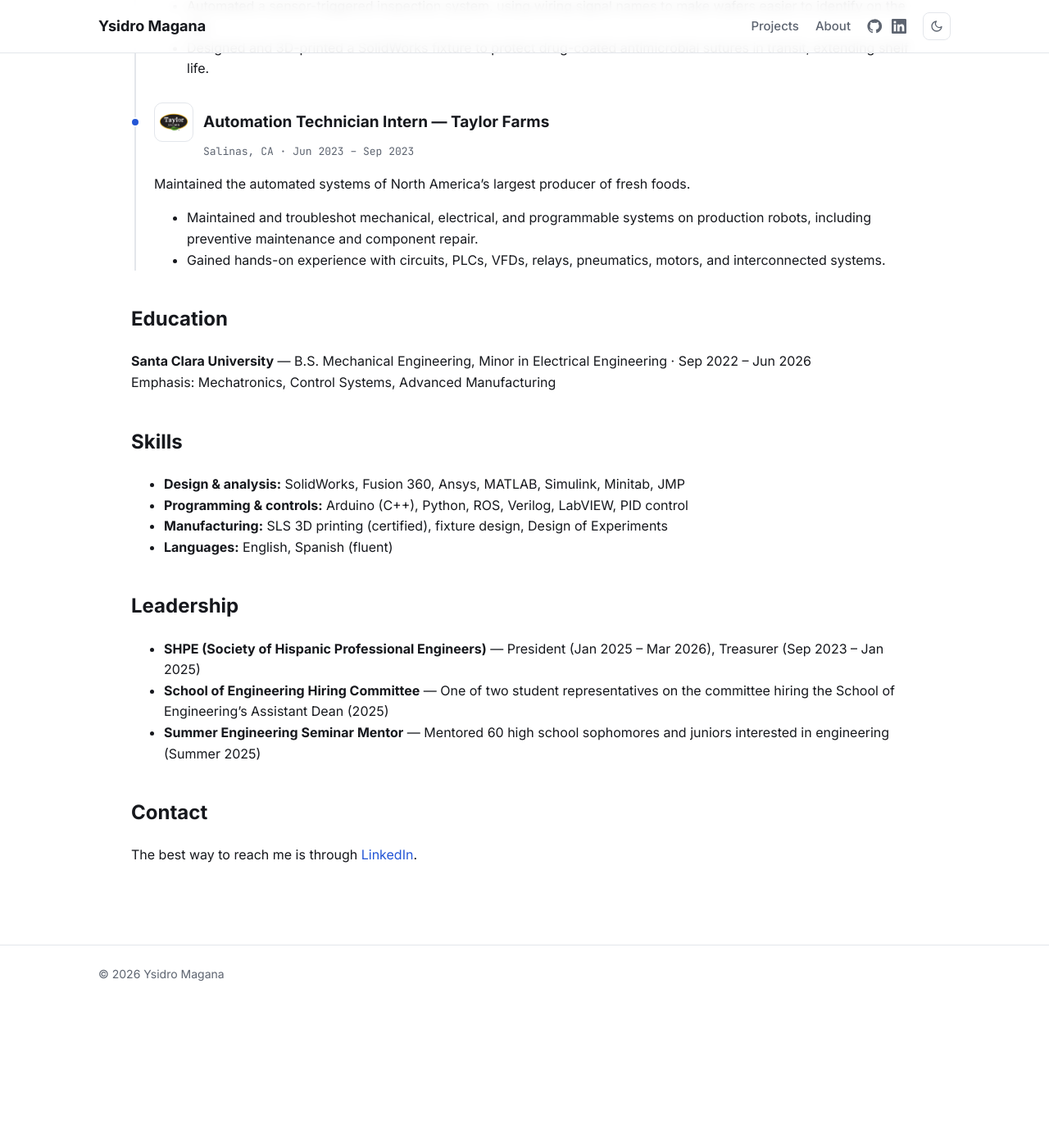
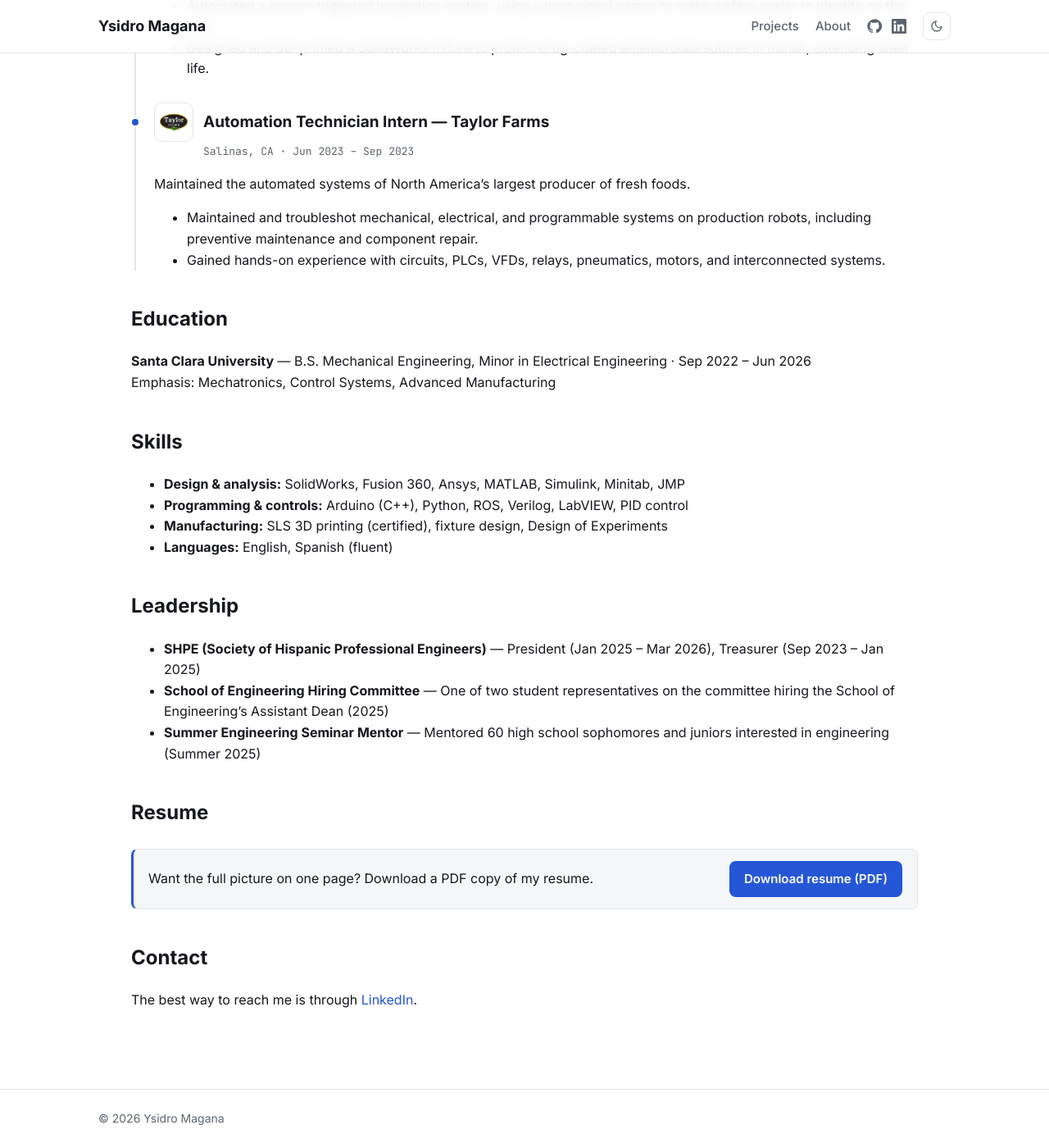
Before and after one commit to ymagana14/ymagana14.github.io, a Jekyll site: the page built from about.md, in a window 1280 px wide and 1400 px high, scrolled down 1586 px. Shown: the whole window at 82% size. Built offline with Jekyll 4.4.1, drawn with Linux system fonts in a browser that asks for light colours; before the commit the page ends 2809 px from its top, so only the background shows below that.

Commit message:
Add resume download section to About page
Co-Authored-By: Claude Opus 5.5 <noreply@anthropic.com>

```diff
--- a/about.md
+++ b/about.md
@@ -77,6 +77,14 @@ Maintained the automated systems of North America's largest producer of fresh fo
 - **School of Engineering Hiring Committee** — One of two student representatives on the committee hiring the School of Engineering's Assistant Dean (2025)
 - **Summer Engineering Seminar Mentor** — Mentored 60 high school sophomores and juniors interested in engineering (Summer 2025)
 
+## Resume
+
+<div class="callout resume-callout" markdown="1">
+Want the full picture on one page? Download a PDF copy of my resume.
+
+<a class="button" href="/assets/Ysidro_Magana_Resume.pdf" download="Ysidro_Magana_Resume.pdf">Download resume (PDF)</a>
+</div>
+
 ## Contact
 
 The best way to reach me is through [LinkedIn](https://www.linkedin.com/in/ysidro-magana).
--- a/assets/css/site.css
+++ b/assets/css/site.css
@@ -162,6 +162,13 @@ a:hover { text-decoration: underline; }
 }
 .callout p { margin: 0; }
 .code-callout p { margin-bottom: 10px; }
+.resume-callout { display: flex; align-items: center; justify-content: space-between; gap: 16px; flex-wrap: wrap; }
+.button {
+  display: inline-block; padding: 10px 18px; border-radius: 8px;
+  background: var(--accent); color: #fff; font-weight: 600; font-size: 15px;
+}
+.button:hover { text-decoration: none; filter: brightness(1.1); }
+[data-theme="dark"] .button { color: #0f1115; }
 .code-callout pre { margin: 0; max-height: 460px; overflow: auto; background: var(--bg); font-size: 13px; line-height: 1.5; }
 .prose table { width: 100%; border-collapse: collapse; font-size: 14px; margin: 16px 0 24px; }
 .prose th, .prose td { padding: 8px 10px; border-bottom: 1px solid var(--border); text-align: left; }
```
Also changed, not shown: 1 other file.
